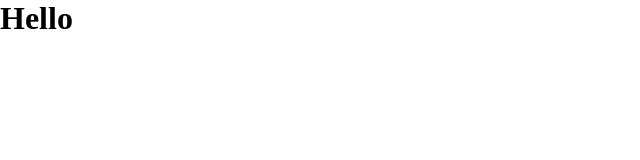
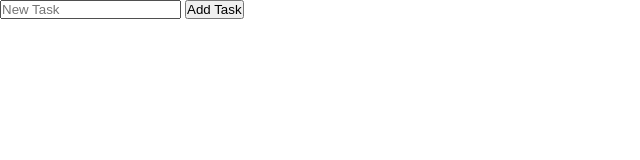
Before and after one commit to JThomas62/To_Do, a plain HTML site: page index.html in a window 1280 px wide. Shown: the whole page, without its empty margins (0-640 px from the left). Drawn offline with Linux system fonts and the light colour scheme.

Commit message:
Index.html structure finished

```diff
--- a/index.html
+++ b/index.html
@@ -7,7 +7,12 @@
   <link rel="stylesheet" href="style.css">
 </head>
 <body>
-  <h1>Hello</h1>
+  <div class="container">
+    <form id="todo-form">
+      <input type="text" id="task-input" placeholder="New Task" required>
+      <button id="todo-list">Add Task</button>
+    </form>
+  </div>
 
   <script src="script.js"></script>
 </body>
```
